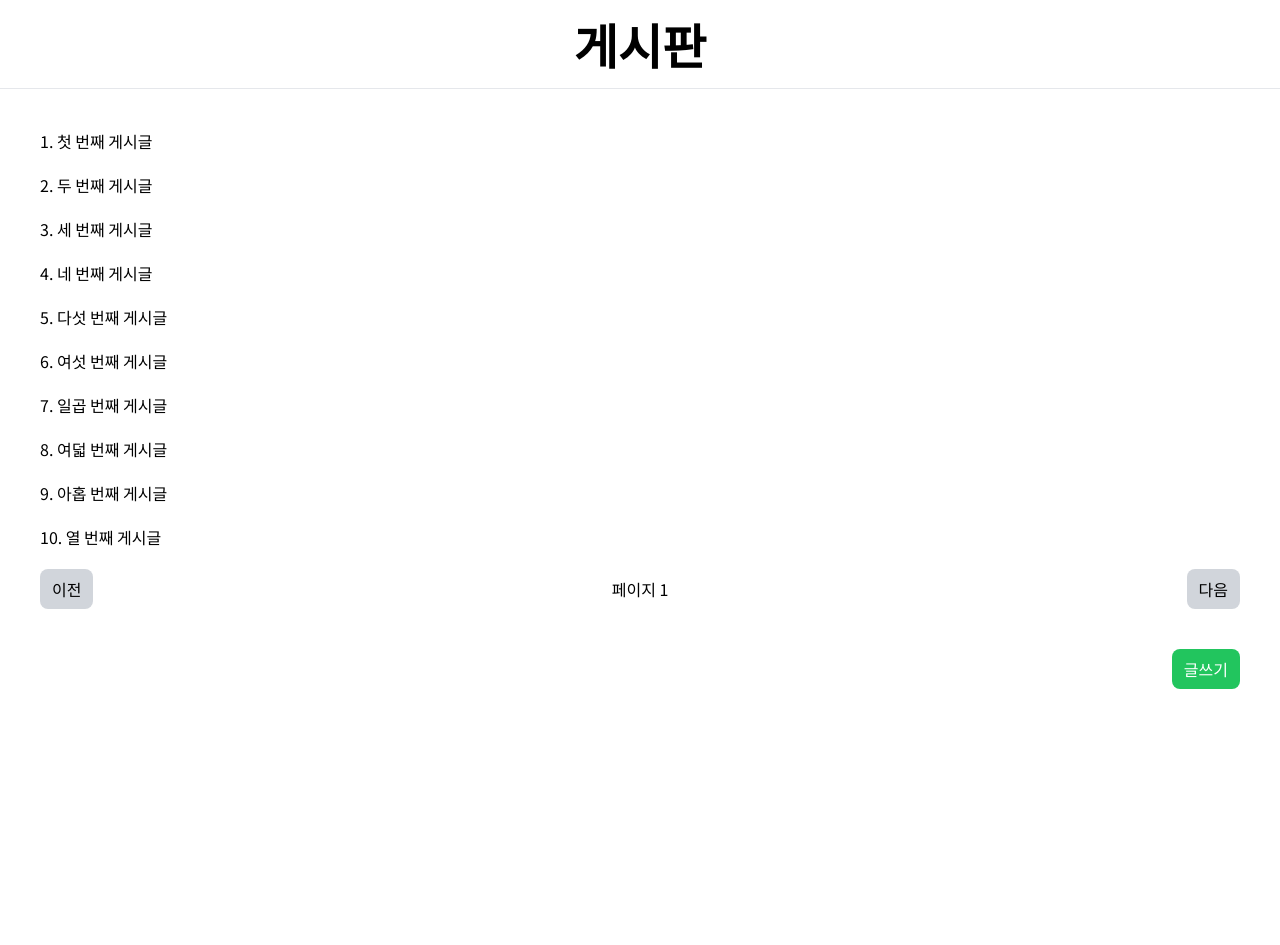
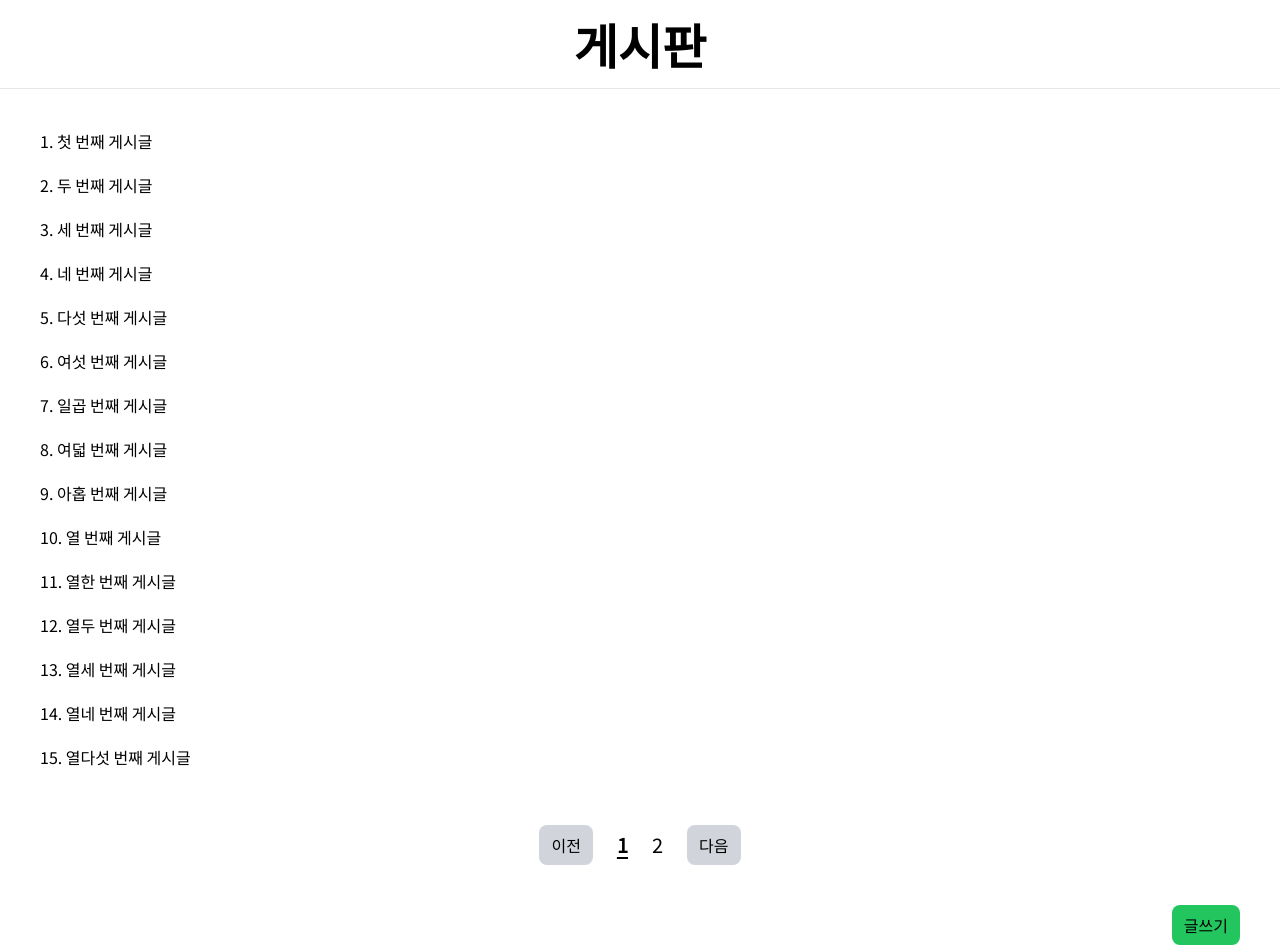
Before and after one commit to syoee/Board, a Vue app: page / in a window 1280 px wide. Before the commit the page ends 800 px from the top, so only its background shows below. Built offline with nearby package versions, Linux system fonts and the light colour scheme.

Commit message:
Modify: pagination

```diff
--- a/src/router.js
+++ b/src/router.js
@@ -11,7 +11,7 @@ const routes = [
 		component: HomePage,
 	},
 	{
-		path: "/board",
+		path: "/board/:id",
 		name: "BoardPage",
 		component: BoardPage,
 	},
--- a/src/views/BoardPage.vue
+++ b/src/views/BoardPage.vue
@@ -1,11 +1,12 @@
 <template>
-	<div class="flex flex-col gap-2 h-[90vh]">
+	<!-- post가 존재할 때만 게시글 내용을 렌더링 -->
+	<div class="flex flex-col gap-2 h-[90vh]" v-if="post">
 		<div
 			class="mt-10 mx-5 py-3 pl-3 border-solid border-b-2 border-black text-xl"
 		>
-			title
+			{{ post.title }}
 		</div>
-		<div class="mx-5 pl-3 pt-3 h-3/4 resize-none">content</div>
+		<div class="mx-5 pl-3 pt-3 h-3/4 resize-none">{{ post.content }}</div>
 		<div class="absolute bottom-0 w-full flex justify-center py-5 gap-20">
 			<button
 				@click="goModify"
@@ -21,16 +22,49 @@
 			</button>
 		</div>
 	</div>
+	<div v-else>게시글을 찾을 수 없습니다.</div>
 </template>
 
 <script>
-import { goPost } from "@/utils/navigation";
-
 export default {
+	data() {
+		return {
+			posts: [
+				{ id: 1, title: "첫 번째 게시글", content: "첫 번째 내용" },
+				{ id: 2, title: "두 번째 게시글", content: "두 번째 내용" },
+				{ id: 3, title: "세 번째 게시글", content: "세 번째 내용" },
+				{ id: 4, title: "네 번째 게시글", content: "네 번째 내용" },
+				{ id: 5, title: "다섯 번째 게시글", content: "다섯 번째 내용" },
+				{ id: 6, title: "여섯 번째 게시글", content: "여섯 번째 내용" },
+				{ id: 7, title: "일곱 번째 게시글", content: "일곱 번째 내용" },
+				{ id: 8, title: "여덟 번째 게시글", content: "여덟 번째 내용" },
+				{ id: 9, title: "아홉 번째 게시글", content: "아홉 번째 내용" },
+				{ id: 10, title: "열 번째 게시글", content: "열 번째 내용" },
+				{ id: 11, title: "열한 번째 게시글", content: "열한 번째 내용" },
+				{ id: 12, title: "열두 번째 게시글", content: "열두 번째 내용" },
+				{ id: 13, title: "열세 번째 게시글", content: "열세 번째 내용" },
+				{ id: 14, title: "열네 번째 게시글", content: "열네 번째 내용" },
+				{ id: 15, title: "열다섯 번째 게시글", content: "열다섯 번째 내용" },
+				{ id: 16, title: "열여섯 번째 게시글", content: "열여섯 번째 내용" },
+				{ id: 17, title: "열일곱 번째 게시글", content: "열일곱 번째 내용" },
+			],
+			post: null,
+		};
+	},
+	// 컴포넌트가 생성될 때 URL의 id 파라미터를 사용해 해당 게시글을 posts 배열에서 찾아 post에 저장
+	created() {
+		const postId = this.$route.params.id;
+		this.post = this.posts.find((post) => post.id === parseInt(postId));
+		if (!this.post) {
+			console.log(`게시글 ID ${postId}를 찾을 수 없습니다.`);
+		}
+	},
 	methods: {
-		goPost() {
-			goPost(this.$router);
+		// 현재 게시글의 수정 페이지로 이동
+		goModify() {
+			this.$router.push(`/post/${this.post.id}`);
 		},
+		// 사용자가 확인 대화상자에서 확인을 누르면 게시글을 삭제하고 홈 페이지로 이동
 		deletePost() {
 			if (confirm("정말로 삭제하시겠습니까?")) {
 				alert("삭제완료");
--- a/src/views/HomePage.vue
+++ b/src/views/HomePage.vue
@@ -10,7 +10,7 @@
 				{{ post.id }}. {{ post.title }}
 			</li>
 		</ul>
-		<div class="flex justify-between items-center mt-5">
+		<div class="flex justify-center items-center gap-4 mt-14 mb-5">
 			<button
 				@click="prevPage"
 				:disabled="currentPage === 1"
@@ -18,7 +18,21 @@
 			>
 				이전
 			</button>
-			<span>페이지 {{ currentPage }}</span>
+			<div class="flex gap-2">
+				<!-- 페이지 숫자 버튼 렌더링 -->
+				<button
+					v-for="page in totalPagesArray"
+					:key="page"
+					@click="goToPage(page)"
+					:class="{
+						'px-2 text-black underline underline-offset-4 text-xl font-extrabold':
+							page === currentPage,
+						'px-2 text-black text-xl font-thin': page !== currentPage,
+					}"
+				>
+					{{ page }}
+				</button>
+			</div>
 			<button
 				@click="nextPage"
 				:disabled="currentPage === totalPages"
@@ -31,7 +45,7 @@
 	<div class="flex justify-end mr-10">
 		<button
 			@click="goPost"
-			class="px-3 py-2 bg-green-500 text-white rounded-lg"
+			class="px-3 py-2 bg-green-500 text-black rounded-lg hover:text-white"
 		>
 			글쓰기
 		</button>
@@ -42,7 +56,6 @@
 import { goBoard, goPost } from "@/utils/navigation";
 
 export default {
-	name: "HomePage",
 	data() {
 		return {
 			posts: [
@@ -65,13 +78,19 @@ export default {
 				{ id: 17, title: "열일곱 번째 게시글" },
 			],
 			currentPage: 1,
-			postsPerPage: 10,
+			postsPerPage: 15,
 		};
 	},
 	computed: {
+		// 전체 페이지 수 계산
 		totalPages() {
 			return Math.ceil(this.posts.length / this.postsPerPage);
 		},
+		// 전체 페이지 수를 배열 형태로 반환
+		totalPagesArray() {
+			return Array.from({ length: this.totalPages }, (_, i) => i + 1);
+		},
+		// 현재 페이지에 해당하는 게시글들을 반환
 		paginatedPosts() {
 			const start = (this.currentPage - 1) * this.postsPerPage;
 			const end = start + this.postsPerPage;
@@ -79,17 +98,28 @@ export default {
 		},
 	},
 	methods: {
+		// id에 맞는 Board페이지로 이동
 		goBoard(postId) {
 			goBoard(this.$router, postId);
 		},
+		// Post페이지로 이동
 		goPost() {
 			goPost(this.$router);
 		},
+		// 사용자가 페이지 버튼을 클릭할 때 호출되는 메서드
+		// 페이지 번호를 받아서 currentPage를 업데이트
+		goToPage(pageNumber) {
+			if (pageNumber >= 1 && pageNumber <= this.totalPages) {
+				this.currentPage = pageNumber;
+			}
+		},
+		// 다음으로 이동
 		nextPage() {
 			if (this.currentPage < this.totalPages) {
 				this.currentPage++;
 			}
 		},
+		// 이전으로 이동
 		prevPage() {
 			if (this.currentPage > 1) {
 				this.currentPage--;
--- a/src/views/PostPage.vue
+++ b/src/views/PostPage.vue
@@ -11,7 +11,7 @@
 			class="mx-5 pl-3 pt-3 h-3/4 rounded-md border-solid border-2 border-gray-300 resize-none"
 		></textarea>
 		<div class="absolute bottom-0 w-full flex justify-center py-5 bg-green-500">
-			<button @click="goBoard" class="text-white text-4xl font-black">
+			<button @click="goBoard" class="w-full text-white text-4xl font-black">
 				생 성
 			</button>
 		</div>
@@ -22,6 +22,12 @@
 import { goBoard } from "@/utils/navigation";
 
 export default {
+	data() {
+		return {
+			title: "",
+			content: "",
+		};
+	},
 	methods: {
 		goBoard() {
 			goBoard(this.$router);
```
